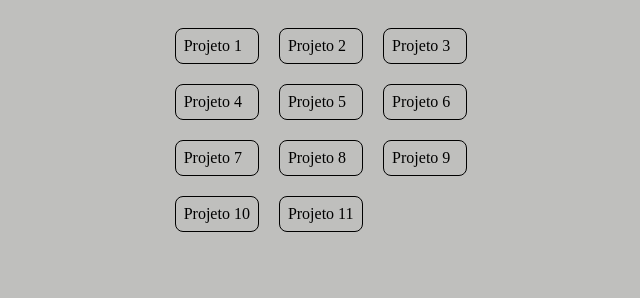
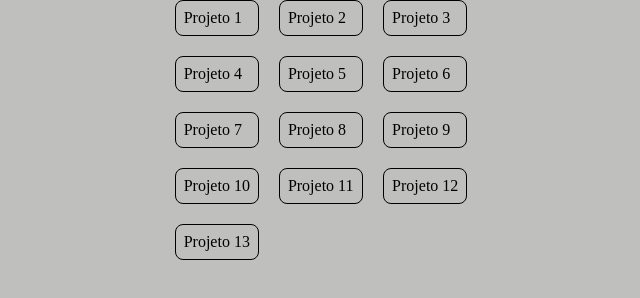
Before and after one commit to EduardoAFigueiredo/50Projetos, a plain HTML site: page index.html in a window 1280 px wide. Shown: the part 310-608 px from the top of the page, without its empty margins (319-959 px from the left). Drawn offline with Linux system fonts and the light colour scheme.

Commit message:
atualizando o index

```diff
--- a/index.html
+++ b/index.html
@@ -21,6 +21,8 @@
         <a href="projeto9/projeto9.html">Projeto 9</a>
         <a href="projeto10/projeto10.html">Projeto 10</a>
         <a href="projeto11/projeto11.html">Projeto 11</a>
+        <a href="projeto12/projeto12.html">Projeto 12</a>
+        <a href="projeto13/projeto13.html">Projeto 13</a>
 
 
     </div>
```
